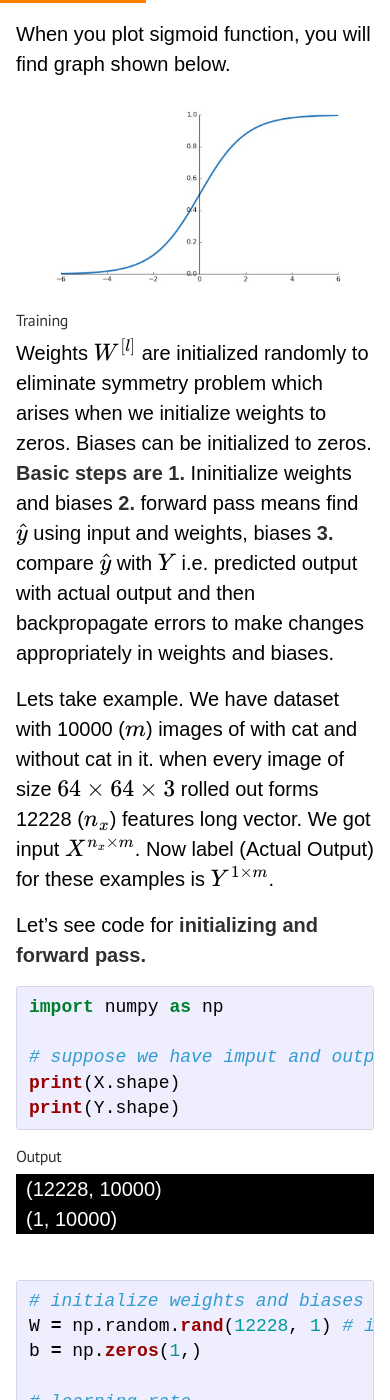
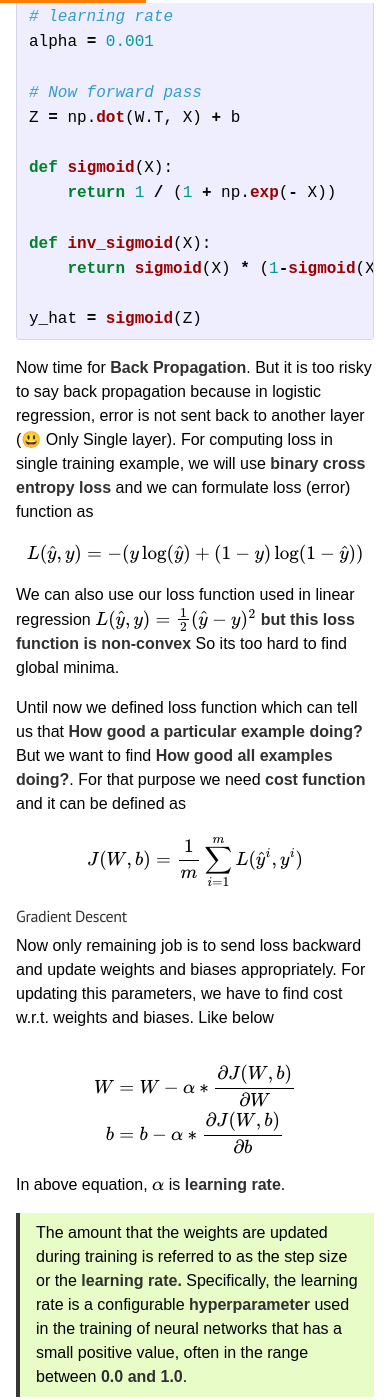
Before and after one commit to PSKP-95/pskp-95.github.io, a Jekyll site: the page built from _posts/2020-04-24-neural-network-and-deep-learning.md, in a window 390 px wide and 1400 px high, scrolled down 4916 px. Built offline with Jekyll 4.4.1, drawn with Linux system fonts in a browser that asks for light colours; nearby versions of some CDN libraries; comment, search, counter and statistics services are not loaded; some of the changed text lies outside the part shown.

Commit message:
font size for small screens

```diff
--- a/public/css/lanyon.css
+++ b/public/css/lanyon.css
@@ -939,3 +939,14 @@
   transform: translateY(-.5%);
   box-shadow: 0 4rem 8rem rgba(0, 0, 0, .2);
 }
+
+/* Small font for small screens */
+
+@media (max-width: 60rem){
+  body{
+    font-size: 16px;
+  }
+  code, pre code, pre{
+    font-size: 16px;
+  }
+}
```
